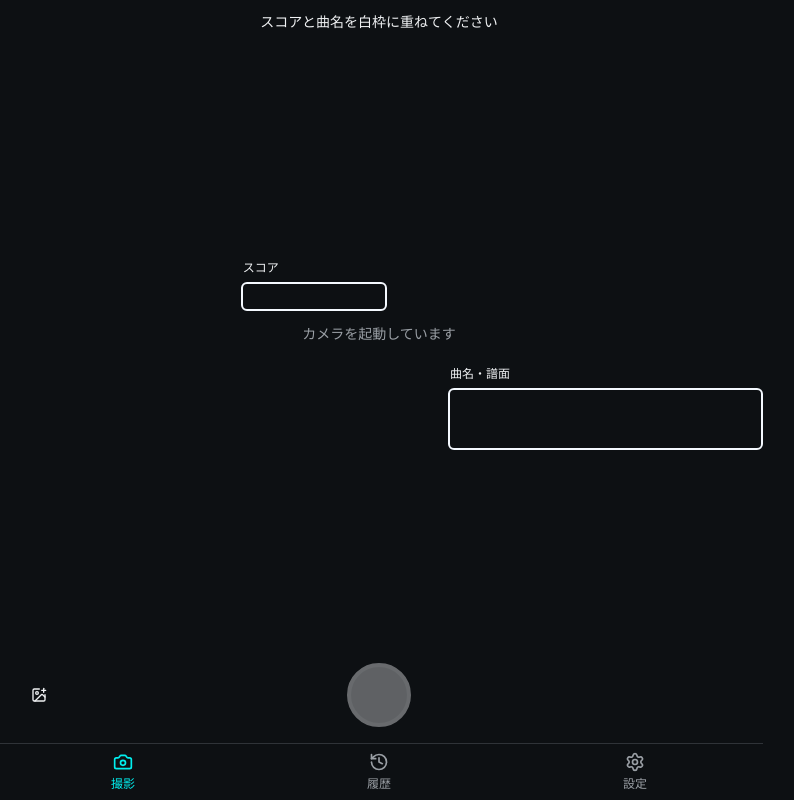
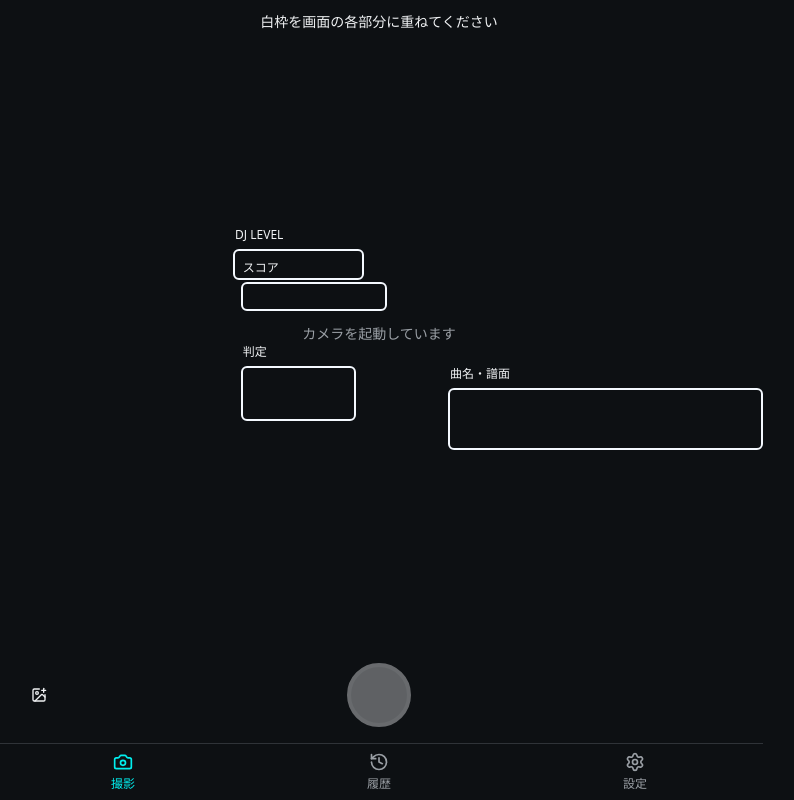
Before and after one commit to BPIManager/BPIM2-Camera, a React (Vite) app: page / in a window 1280 px wide. Both pictures are taken after a click on the button "送信に同意して始める". Shown: the whole page, without its empty margins (261-1055 px from the left). Built offline with nearby package versions, Linux system fonts and the light colour scheme; no server answers.

Commit message:
feat(camera): 4 つの枠をカメラ画面に表示し、枠ごとに切り出して読み取り器へ渡す

```diff
--- a/src/App.tsx
+++ b/src/App.tsx
@@ -11,6 +11,7 @@ import { useSettings } from "@/hooks/useSettings";
 import { TesseractRecognizer } from "@/lib/recognition/ocr/tesseractRecognizer";
 import type { SongMasterEntry } from "@/lib/songs/types";
 import { resolveResult } from "@/lib/recognition/resolve";
+import type { GuideKey } from "@/lib/vision/guides";
 import { cn } from "@/lib/utils";
 
 type Tab = "camera" | "history" | "settings";
@@ -53,18 +54,22 @@ export default function App() {
     );
   }
 
-  const handleCapture = async (image: Blob, source: "camera" | "import", regions?: { score: Blob; title: Blob }) => {
+  const handleCapture = async (image: Blob, source: "camera" | "import", regions?: Record<GuideKey, Blob>) => {
     setBusy(true);
     let raw = null;
     try {
       const full = await createImageBitmap(image);
       const crops = regions
-        ? { score: await createImageBitmap(regions.score), title: await createImageBitmap(regions.title) }
+        ? ({
+            score: await createImageBitmap(regions.score),
+            title: await createImageBitmap(regions.title),
+            rank: await createImageBitmap(regions.rank),
+            judge: await createImageBitmap(regions.judge),
+          } satisfies Record<GuideKey, ImageBitmap>)
         : undefined;
       raw = await recognizerRef.current!.recognize({ full, regions: crops }).catch(() => null);
       full.close();
-      crops?.score.close();
-      crops?.title.close();
+      if (crops) for (const b of Object.values(crops)) b.close();
     } finally {
       setBusy(false);
     }
--- a/src/features/camera/CameraView.tsx
+++ b/src/features/camera/CameraView.tsx
@@ -3,7 +3,7 @@ import { ImagePlus } from "lucide-react";
 import Button from "@/components/ui/button";
 import { useCamera } from "@/hooks/useCamera";
 import type { Size } from "@/lib/vision/framing";
-import { guideRects, type CustomGuides } from "@/lib/vision/guides";
+import { GUIDE_KEYS, GUIDE_LABELS, guideRects, type CustomGuides, type GuideKey } from "@/lib/vision/guides";
 import type { PlaySide } from "@/lib/storage/settings";
 
 interface Props {
@@ -13,7 +13,7 @@ interface Props {
   guides: CustomGuides;
   /** 表示領域の大きさ。設定の枠調整で同じ縦横比を使う */
   onViewSize: (size: Size) => void;
-  onCapture: (image: Blob, source: "camera" | "import", regions?: { score: Blob; title: Blob }) => void;
+  onCapture: (image: Blob, source: "camera" | "import", regions?: Record<GuideKey, Blob>) => void;
 }
 
 /** スコアと曲名帯の位置を白枠で示す（1P/2P で左右反転）。シャッター時は各枠の中を切り出して読み取る */
@@ -43,12 +43,7 @@ export default function CameraView({ active, busy, side, guides, onViewSize, onC
     <div className="relative flex h-full flex-col bg-background">
       <div ref={viewRef} className="relative min-h-0 flex-1 overflow-hidden">
         <video ref={videoRef} className="size-full object-cover" playsInline muted />
-        {(
-          [
-            ["スコア", rects.score],
-            ["曲名・譜面", rects.title],
-          ] as const
-        ).map(([label, r]) => (
+        {GUIDE_KEYS.map((key) => [GUIDE_LABELS[key], rects[key]] as const).map(([label, r]) => (
           <div
             key={label}
             className="pointer-events-none absolute rounded-sm border-2 border-guide"
@@ -58,7 +53,7 @@ export default function CameraView({ active, busy, side, guides, onViewSize, onC
           </div>
         ))}
         <p className="pointer-events-none absolute inset-x-0 top-3 text-center text-sm font-medium">
-          スコアと曲名を白枠に重ねてください
+          白枠を画面の各部分に重ねてください
         </p>
         {busy && (
           <p className="absolute inset-x-0 bottom-6 text-center text-sm font-medium" role="status">
--- a/src/features/result/draft.ts
+++ b/src/features/result/draft.ts
@@ -1,5 +1,6 @@
 import type { RawResult } from "@/lib/domain/types";
 import type { Resolution } from "@/lib/recognition/resolve";
+import type { GuideKey } from "@/lib/vision/guides";
 
 /** 撮影・取り込み 1 回分の読み取り途中の状態 */
 export interface Draft {
@@ -7,7 +8,7 @@ export interface Draft {
   image: Blob;
   source: "camera" | "import";
   /** ガイド枠で切り出したスコア部と曲名帯（カメラ撮影のみ）。学習サンプルの元 */
-  regions?: { score: Blob; title: Blob };
+  regions?: Record<GuideKey, Blob>;
   raw: RawResult | null;
   resolution: Resolution | null;
 }
--- a/src/hooks/useCamera.ts
+++ b/src/hooks/useCamera.ts
@@ -1,10 +1,10 @@
 import { useCallback, useEffect, useRef, useState } from "react";
 import { guideToVideoRect, type Rect, type Size } from "@/lib/vision/framing";
-import type { GuideRects } from "@/lib/vision/guides";
+import { GUIDE_KEYS, type GuideKey, type GuideRects } from "@/lib/vision/guides";
 
 export interface Snapshot {
   image: Blob;
-  regions?: { score: Blob; title: Blob };
+  regions?: Record<GuideKey, Blob>;
 }
 
 const toBlob = (c: HTMLCanvasElement) => new Promise<Blob | null>((resolve) => c.toBlob(resolve, "image/jpeg", 0.92));
@@ -68,13 +68,12 @@ export function useCamera(enabled: boolean) {
       return toBlob(c);
     };
     const toRect = (g: Rect) => guideToVideoRect(g, guides!.view, src);
-    const [image, score, title] = await Promise.all([
-      toBlob(full),
-      guides ? crop(toRect(guides.rects.score)) : null,
-      guides ? crop(toRect(guides.rects.title)) : null,
-    ]);
+    const image = await toBlob(full);
     if (!image) return null;
-    return { image, regions: score && title ? { score, title } : undefined };
+    if (!guides) return { image };
+    const crops = await Promise.all(GUIDE_KEYS.map(async (k) => [k, await crop(toRect(guides.rects[k]))] as const));
+    if (crops.some(([, b]) => !b)) return { image };
+    return { image, regions: Object.fromEntries(crops) as Record<GuideKey, Blob> };
   }, []);
 
   return { videoRef, state, snapshot };
--- a/src/lib/recognition/ocr/tesseractRecognizer.ts
+++ b/src/lib/recognition/ocr/tesseractRecognizer.ts
@@ -1,5 +1,6 @@
 import type { RawResult } from "@/lib/domain/types";
 import type { SongMasterEntry } from "@/lib/songs/types";
+import type { GuideKey } from "@/lib/vision/guides";
 import { rawFromTokens } from "../fromTokens";
 import { chartResolvedByHints, rawFromRegions } from "../fromRegions";
 import { loadDigitModel } from "../glyphs/modelLoader";
@@ -75,7 +76,7 @@ export class TesseractRecognizer implements Recognizer {
   }
 
   /** ガイド枠で切り出したスコア部と曲名帯をそれぞれ読む。スコアは数字だけを許可して複数の前処理で投票する */
-  private async recognizeRegions(regions: { score: ImageBitmap; title: ImageBitmap }): Promise<RawResult | null> {
+  private async recognizeRegions(regions: Pick<Record<GuideKey, ImageBitmap>, "score" | "title">): Promise<RawResult | null> {
     const { PSM } = await import("tesseract.js");
     const worker = await this.ensureWorker();
     const base = { tessedit_pageseg_mode: PSM.SPARSE_TEXT };
--- a/src/lib/recognition/recognizer.ts
+++ b/src/lib/recognition/recognizer.ts
@@ -1,10 +1,11 @@
 import type { RawResult } from "@/lib/domain/types";
+import type { GuideKey } from "@/lib/vision/guides";
 
 export interface RecognizeInput {
   /** 撮影した全体画像（履歴・シェア用）。領域がないとき（画像取り込み）はこれ全体を読む */
   full: ImageBitmap;
-  /** ガイド枠で切り出したスコア部と曲名帯。カメラ撮影のときだけ渡る */
-  regions?: { score: ImageBitmap; title: ImageBitmap };
+  /** ガイド枠で切り出したスコア部・曲名帯・DJ LEVEL 行・判定表。カメラ撮影のときだけ渡る */
+  regions?: Record<GuideKey, ImageBitmap>;
 }
 
 /**
```
